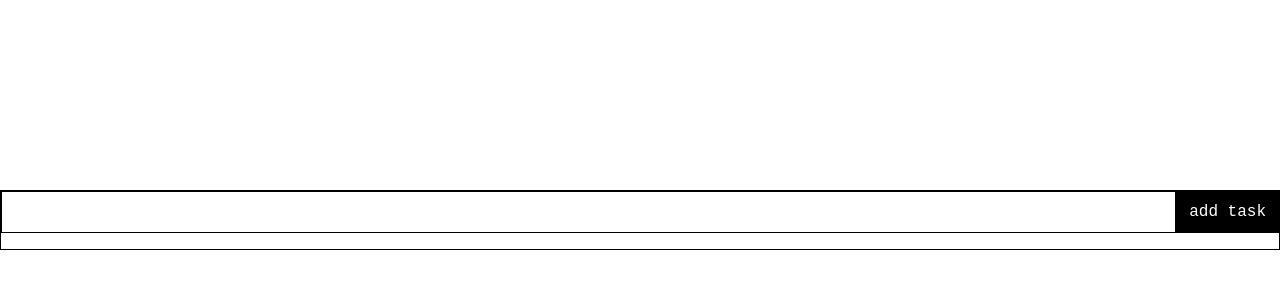
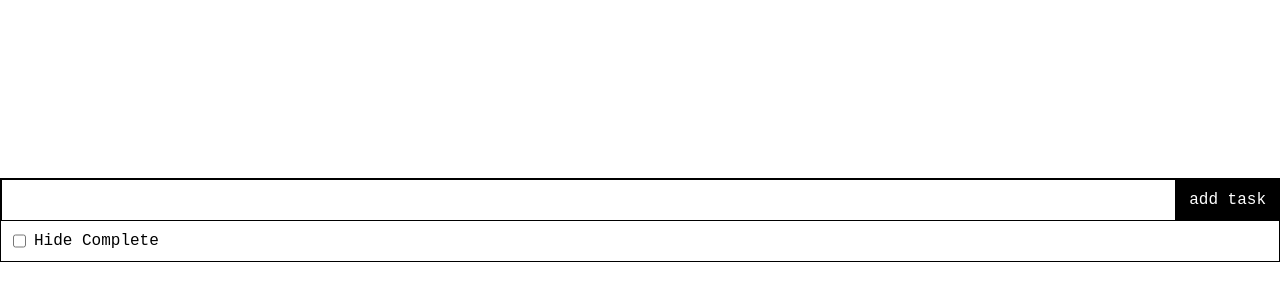
Before and after one commit to renagc/react-challenge, a React (Vite) app: page / in a window 1280 px wide. Shown: the part 180-480 px from the top of the page. Built offline with nearby package versions, Linux system fonts and the light colour scheme.

Commit message:
added heckbox hide-completed tasks

```diff
--- a/src/components/Task.tsx
+++ b/src/components/Task.tsx
@@ -47,6 +47,7 @@ function TaskList() {
   const { taskList } = useTaskContext();
 
   return (
+    <>
       <ul>
         {taskList.map((item: Task) => (
           <li key={item.id} className="list-none flex justify-between">
@@ -54,6 +55,11 @@ function TaskList() {
           </li>
         ))}
       </ul>
+      <div className="flex gap-2">
+        <input id="checkbox-hide-complete" type="checkbox" />
+        <label htmlFor="checkbox-hide-complete">Hide Complete</label>
+      </div>
+    </>
   );
 }
 
```
Lines whose indentation alone changed are shown as unchanged.
